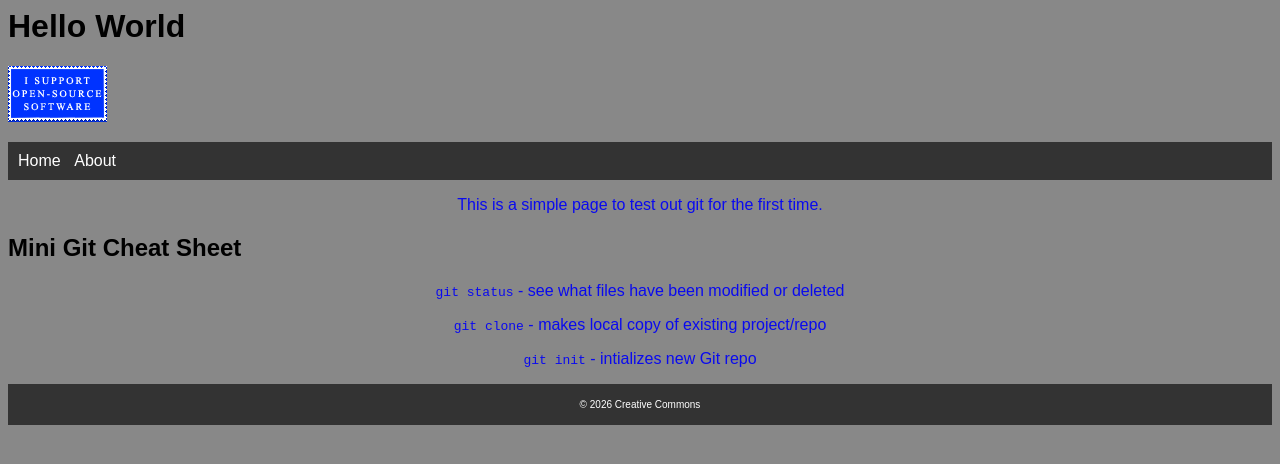
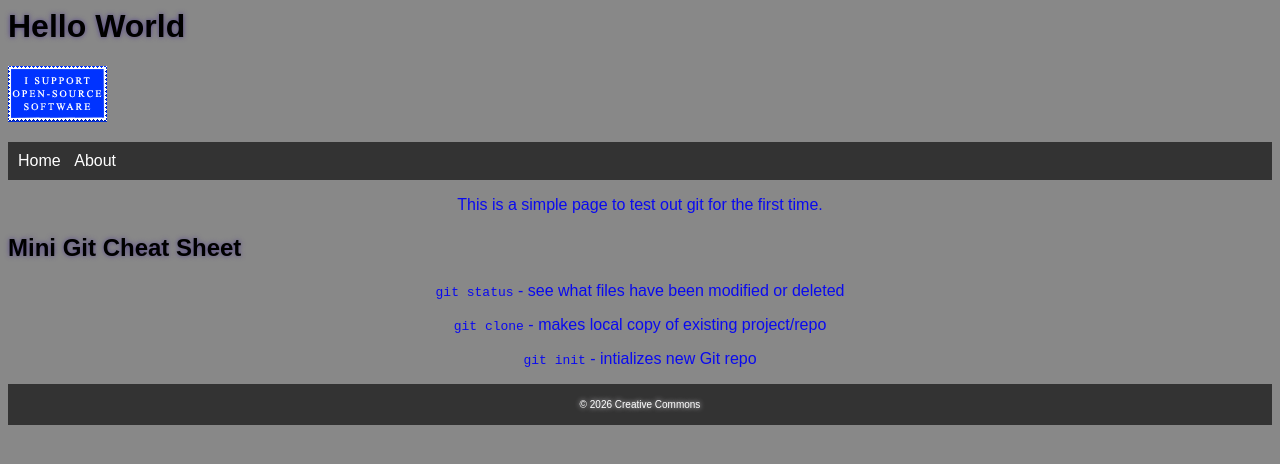
Before and after one commit to Nichekid/practicegit, a plain HTML site: page practiceindex/index.html in a window 1280 px wide. Drawn offline with Linux system fonts and the light colour scheme.

Commit message:
add glow to header

```diff
--- a/practiceindex/styles.css
+++ b/practiceindex/styles.css
@@ -1,3 +1,7 @@
+h1, h2 {
+    text-shadow: 0 0 5px #56458c;
+}
+
 body {
     background-color: #888888;
     font-family: Arial, sans-serif;
@@ -6,16 +10,19 @@ body {
 p {
     color: rgb(10, 10, 239);
     text-align: center;
+
 }
 
 img {
     padding-bottom: 20px;
+
 }
 
 nav {
     background-color: #333333;
     color: white;
     padding: 10px;
+
 }
  a {
     color: white;
@@ -32,4 +39,5 @@ footer {
 }
 footer p {
     color: white;
+    text-shadow: 0 0 5px #ebe9ef;
 }
```
